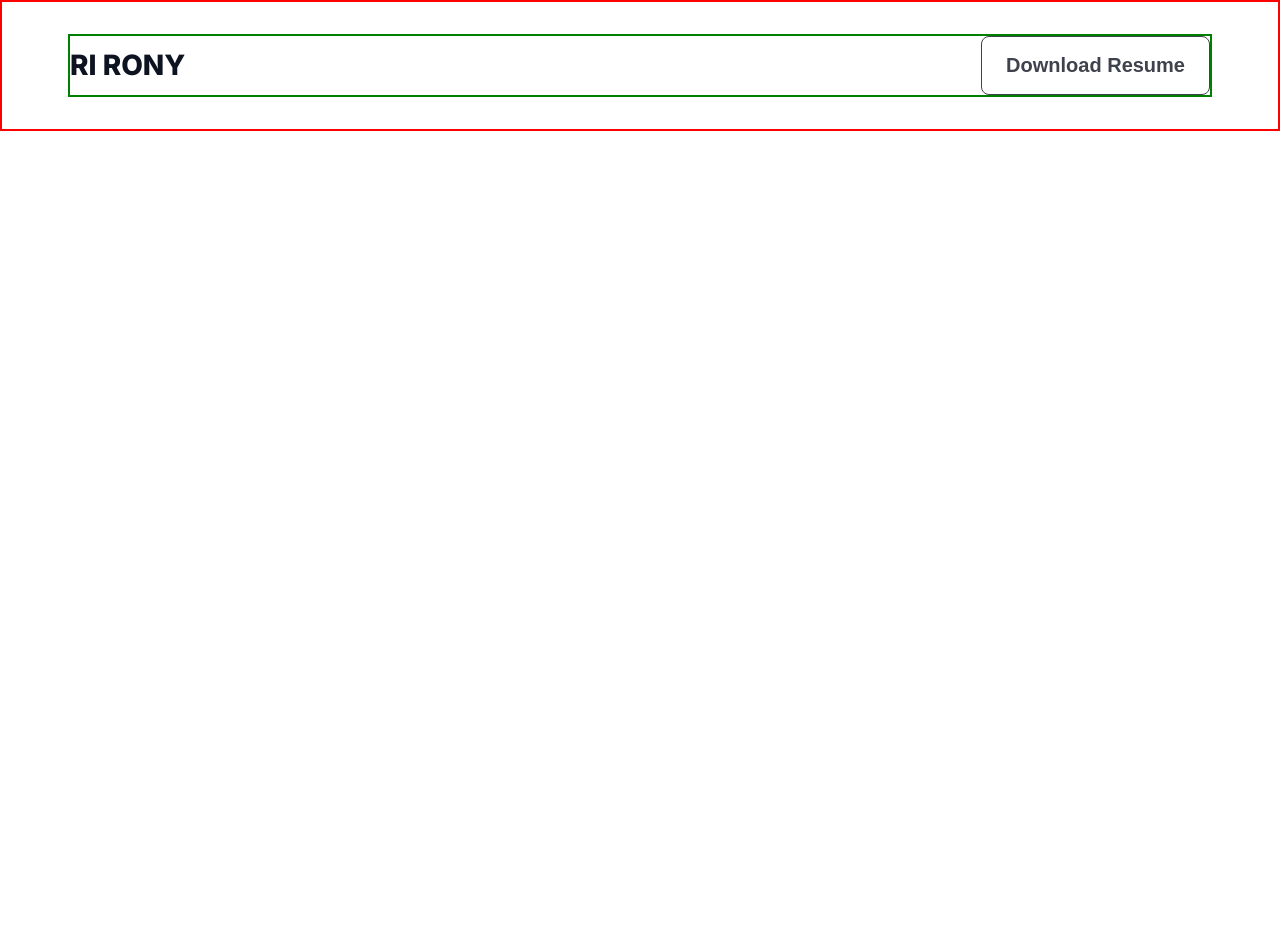
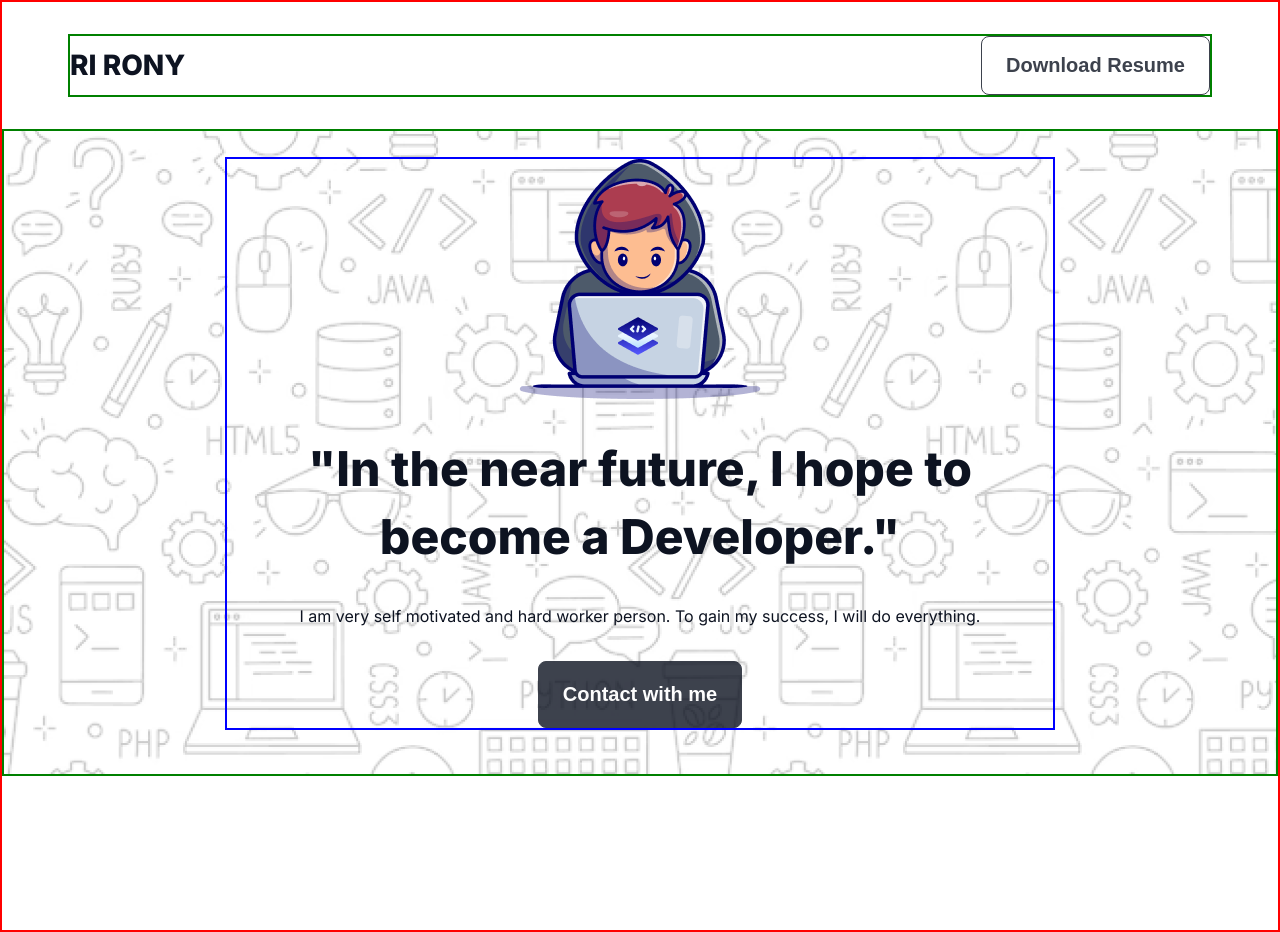
Before and after one commit to RIRony9898/b10a1-rony, a plain HTML site: page index.html in a window 1280 px wide. Before the commit the page ends 800 px from the top, so only its background shows below. Drawn offline with Linux system fonts and the light colour scheme; a web font is replaced by a local one.

Commit message:
banner section finished

```diff
--- a/index.html
+++ b/index.html
@@ -18,6 +18,16 @@
         <!-- NavBar section end -->
 
         <!-- Banner section start -->
+         <div id="banner">
+            <div class="banner">
+                <div class="banner-img">
+                    <img src="assets/banner-img.png" alt="programmer animated banner image">
+                </div>
+                <h1 class="banner-title">"In the near future, I hope to become a Developer."</h1>
+                <p class="section-description">I am very self motivated and hard worker person. To gain my success, I will do everything.</p>
+                <a href="#"><button id="banner-btn" class="btn-primary">Contact with me</button></a>
+            </div>
+         </div>
         <!-- Banner section end -->
     </header>
     <!-- Header section end -->
--- a/styles/style.css
+++ b/styles/style.css
@@ -13,9 +13,19 @@ body {
   border: 2px solid red;
 }
 
-nav, main {
-    max-width: 1140px;
-    margin: 2rem auto;
+nav,
+main {
+  max-width: 1140px;
+  margin: 0 auto;
+}
+
+.section-description {
+  color: rgb(13, 19, 33);
+  font-size: 16px;
+  font-weight: 400;
+  line-height: 26px;
+  letter-spacing: 0%;
+  text-align: center;
 }
 
 .btn-primary {
@@ -37,10 +47,12 @@ nav, main {
 
 /* NavBar section style start */
 nav {
-    display: flex;
-    justify-content: space-between;
-    align-items: center;
-    border: 2px solid green;
+  display: flex;
+  justify-content: space-between;
+  align-items: center;
+  border: 2px solid green;
+  margin-top: 2rem;
+  margin-bottom: 2rem;
 }
 
 .nav-title {
@@ -53,6 +65,39 @@ nav {
 }
 /* NavBar section style end */
 
+/* Banner section style start */
+#banner {
+    border: 2px solid green;
+    background-image: url(../assets/Hero-bg.png);
+    padding: 26px 221px 44px;
+    margin-bottom: 154px;
+}
+
+.banner {
+    border: 2px solid blue;
+    display: flex;
+    flex-direction: column;
+    justify-content: center;
+    align-items: center;
+    gap: 2rem;
+}
+
+.banner-title {
+  color: rgb(13, 19, 33);
+  font-size: 48px;
+  font-weight: 800;
+  line-height: 68px;
+  letter-spacing: 0%;
+  text-align: center;
+}
+
+#banner-btn {
+    color: rgb(255, 255, 255);
+    padding: 21px 24px;
+    background-color: rgb(13, 19, 33);
+}
+/* Banner section style end */
+
 /* Header section style end */
 
 /* Main section style start */
```
Also changed, not shown: assets/banner-img.png (renamed from assets/Group.png).
